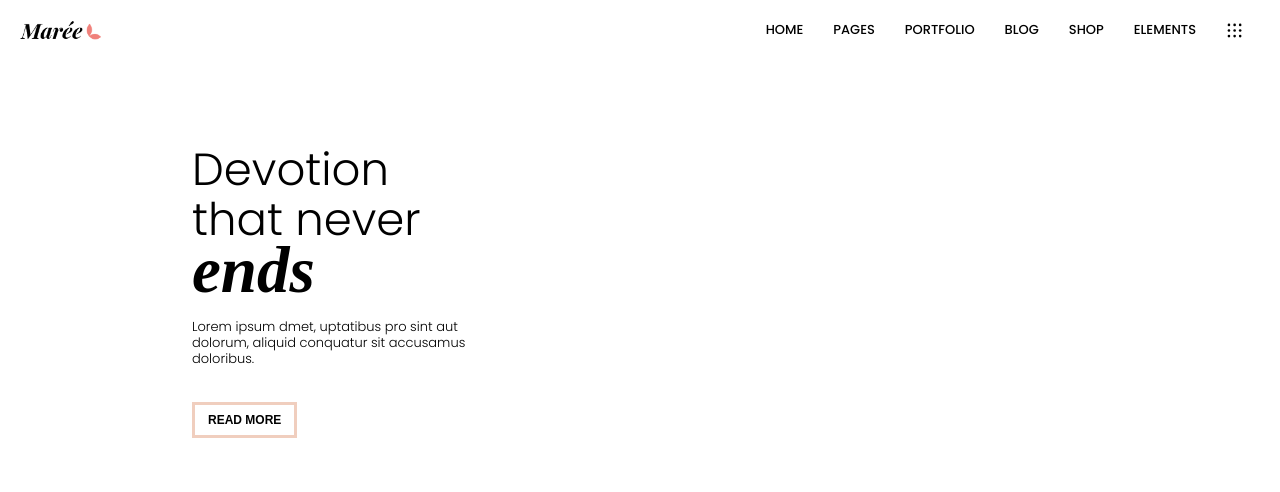
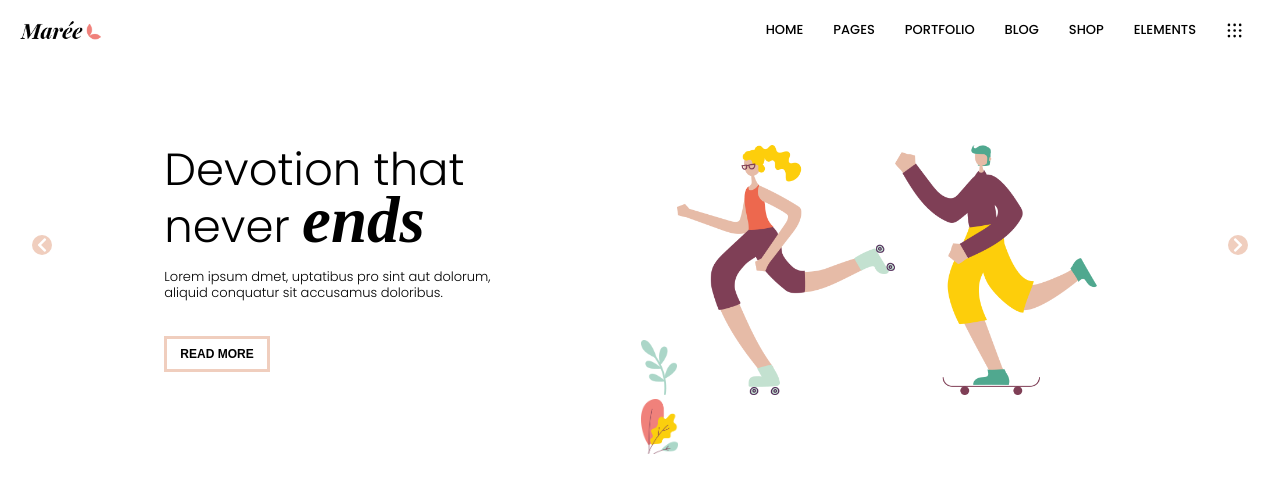
Before and after one commit to valentinacantarelli/midterm, a Vue app: page / in a window 1280 px wide. Shown: the top 492 px of the page. Built offline with nearby package versions, Linux system fonts and the light colour scheme; a web font is replaced by a local one.

Commit message:
aggiunta hero section

```diff
--- a/src/App.vue
+++ b/src/App.vue
@@ -26,7 +26,7 @@ export default {
 
 <style lang="scss">
 @import "./assets/style/common";
-
+@import '~@fortawesome/fontawesome-free/css/all.css';
 
 
 </style>
--- a/src/assets/style/common.scss
+++ b/src/assets/style/common.scss
@@ -15,6 +15,6 @@ a{
 }
 
 section{
-    width:70%;
+    width:80%;
     margin:auto;
 }
--- a/src/components/Hero.vue
+++ b/src/components/Hero.vue
@@ -1,14 +1,20 @@
 <template>
   <div class="hero">
     <section>
+      <i class="fas fa-chevron-left"></i>
       <div class="heroLeft"><span>  Devotion that never</span> <span class="alternativeTxt"><em>ends</em></span>
       <p>Lorem ipsum dmet,  uptatibus pro sint aut dolorum, aliquid
         conquatur sit accusamus doloribus.</p>
-        <button>READ MORE</button>
+        <button><a href="#"> READ MORE</a></button>
       </div>
-      <div class="heroRight"></div>
+      <div class="heroRight">
+        <img src="../assets/img/h-2-slider-img-13.png" alt="foglia" class="bgimg">
+        <img src="../assets/img/h-2-slider-img-15.png" alt="hero">
+        <img src="../assets/img/h-2-slider-img-16.png" alt="hero">
+        <img src="../assets/img/h-2-slider-img-17.png" alt="foglia" class="bgimg">
+      </div>
+      <i class="fas fa-chevron-right"></i>
     </section>
-
   </div>
 </template>
 
@@ -22,11 +28,27 @@ export default {
 @import '../assets/style/variables';
 .hero{
   width:100%;
-  height :200px;
+  height:200px;
   padding-top:80px;
 
+  section{
+    display: flex;
+    width: 95%;
+    justify-content: space-between;
+
+    i{
+    background-color: $primaryCol;
+    height: 20px;
+    width:20px;
+    border-radius: 50%;
+    color:white;
+    margin: 90px 0px;
+    text-align: center;
+    line-height: 20px;
+    }
+
     .heroLeft{
-    width: 31%;
+      width: 30%;
       font-family: 'Poppins', sans-serif;
       font-size:45px;
       font-weight: 300;
@@ -50,5 +72,19 @@ export default {
         font-weight: 700;
       }
     }
+    .heroRight{
+      width:39%;
+
+      img{
+        height: 250px;
       }
+      .bgimg{
+        height:55px;
+      }
+    }
+  }
+}
+
+
+
 </style>
```
Lines whose indentation alone changed are shown as unchanged.
